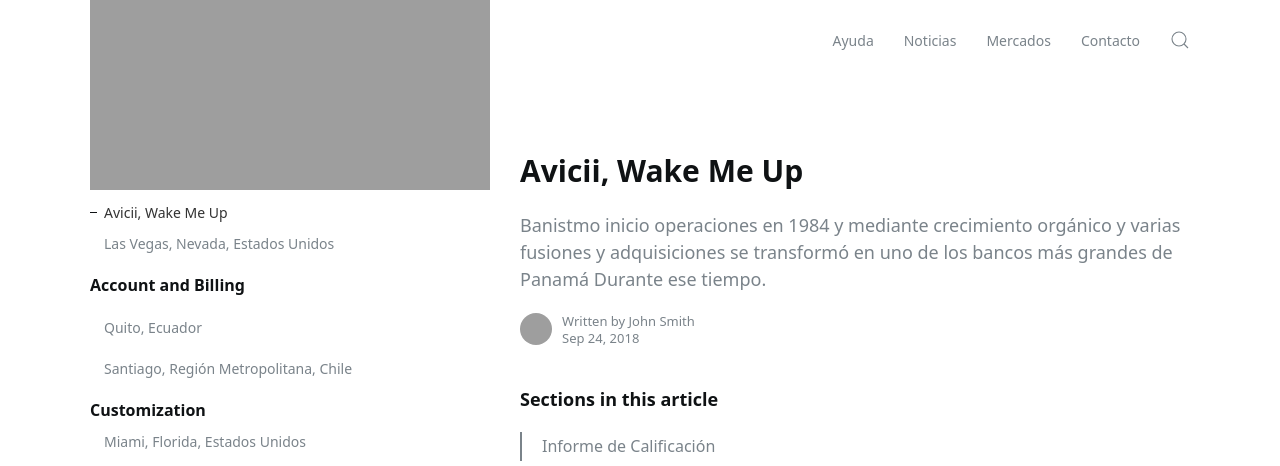
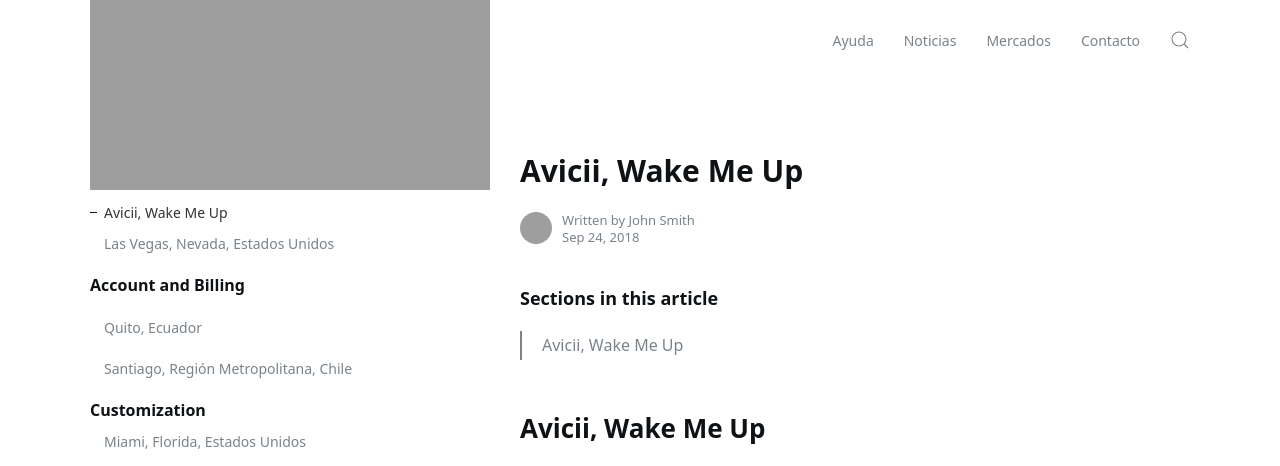
Before and after one commit to jelmii/jelmii.github.io, a Jekyll site: the page built from _docs/installation.md, in a window 1280 px wide and 1400 px high. Shown: the top 466 px of the window. Built offline with Jekyll 4.4.1, drawn with Linux system fonts in a browser that asks for light colours; some of the changed text lies outside the part shown; grey boxes are pictures that could not be loaded.

Commit message:
Update installation.md

```diff
--- a/_docs/installation.md
+++ b/_docs/installation.md
@@ -1,7 +1,7 @@
 ---
 layout: doc
 title: Avicii, Wake Me Up
-subtitle: Banistmo inicio operaciones en 1984 y mediante crecimiento orgánico y varias fusiones y adquisiciones se transformó en uno de los bancos más grandes de Panamá Durante ese tiempo.
+subtitle:
 author:
 tags: featured
 ---
@@ -12,8 +12,12 @@ tags: featured
 {:toc}
 
 
-La siguiente información se basa en un estudio realizado por Fitch Ratings, es un proveedor líder de calificaciones crediticias, comentarios e investigación. bankhing.con hace uso de esta información pública para compartirla con nuestros visitantes, para mayor información visite: [fitchratings.com](https://www.fitchratings.com)
-
-## Informe de Calificación
+## Avicii, Wake Me Up
 
 <iframe width="100%" height="415" src="https://www.youtube.com/embed/IcrbM1l_BoI" frameborder="0" allow="autoplay; encrypted-media" allowfullscreen></iframe>
+
+
+<center>Feeling my way through the darkness
+Guided by a beating heart
+I can't tell where the journey will end
+But I know where to start</center>
```
